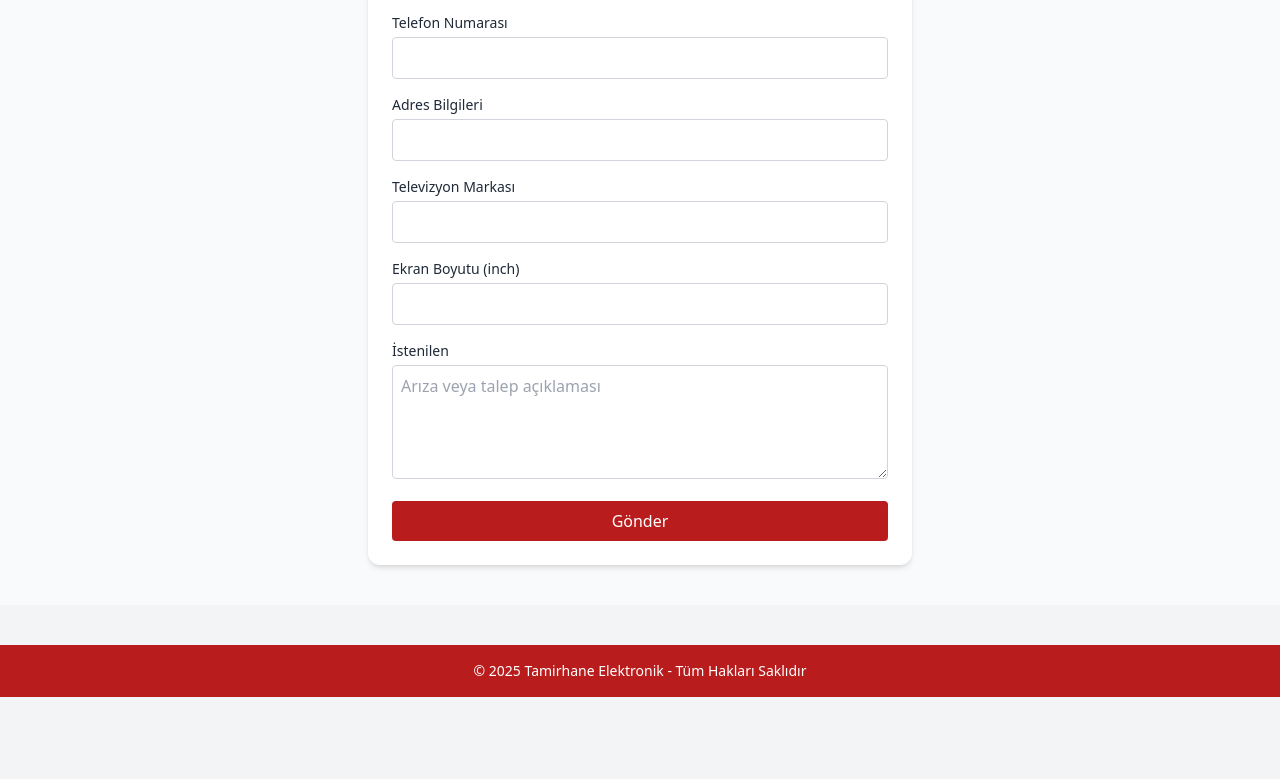
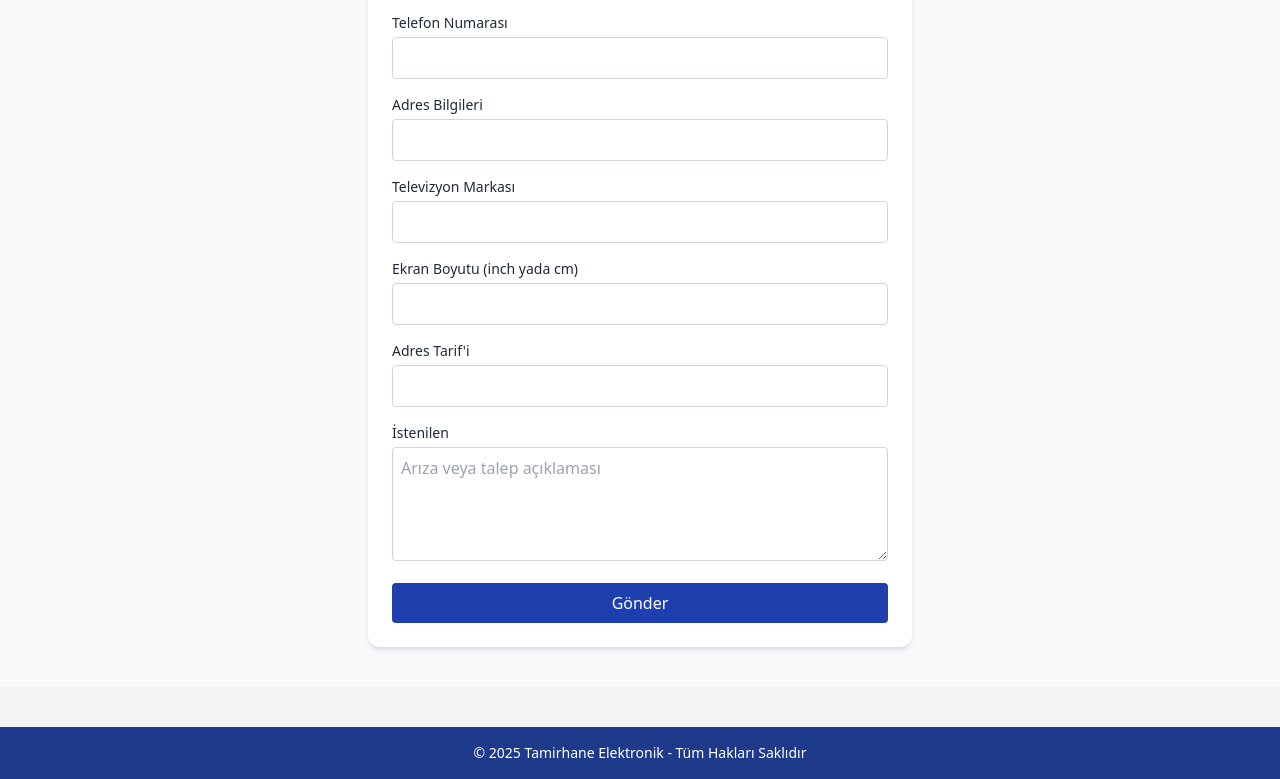
Before and after one commit to tamirhane/tamirhane.github.io, a plain HTML site: page index.html in a window 1280 px wide. Shown: the part 821-1600 px from the top of the page. Before the commit the page ends 1518 px from the top, so only its background shows below. Drawn offline with nearby package versions, Linux system fonts and the light colour scheme.

Commit message:
Update index.html

```diff
--- a/index.html
+++ b/index.html
@@ -9,7 +9,7 @@
 <body class="bg-gray-100 text-gray-800">
 
   <!-- Üst Başlık -->
-  <header class="bg-red-700 text-white py-6 shadow-md">
+  <header class="bg-blue-900 text-white py-6 shadow-md">
     <div class="container mx-auto px-4">
       <h1 class="text-3xl font-bold">Tamirhane Elektronik</h1>
       <p class="text-sm mt-1">Yeşilırmak Mah. Orkide Sok. No:16/A - Tokat</p>
@@ -84,8 +84,13 @@
         </div>
 
         <div>
-          <label class="block text-sm font-medium mb-1">Ekran Boyutu (inch)</label>
+          <label class="block text-sm font-medium mb-1">Ekran Boyutu (inch yada cm)</label>
           <input type="text" name="screenSize" class="w-full border border-gray-300 p-2 rounded" />
+        </div>
+
+        <div>
+          <label class="block text-sm font-medium mb-1">Adres Tarif'i</label>
+          <input type="text" name="tarif" class="w-full border border-gray-300 p-2 rounded" />
         </div>
 
         <div>
@@ -93,7 +98,7 @@
           <textarea name="request" rows="4" placeholder="Arıza veya talep açıklaması" class="w-full border border-gray-300 p-2 rounded"></textarea>
         </div>
 
-        <button type="submit" class="w-full bg-red-700 text-white py-2 rounded hover:bg-red-800 transition">
+        <button type="submit" class="w-full bg-blue-800 text-white py-2 rounded hover:bg-blue-900 transition">
           Gönder
         </button>
       </form>
@@ -101,7 +106,7 @@
   </section>
 
   <!-- Alt Bilgi -->
-  <footer class="bg-red-700 text-white text-center py-4 mt-10">
+  <footer class="bg-blue-900 text-white text-center py-4 mt-10">
     <p class="text-sm">© 2025 Tamirhane Elektronik - Tüm Hakları Saklıdır</p>
   </footer>
 
```
